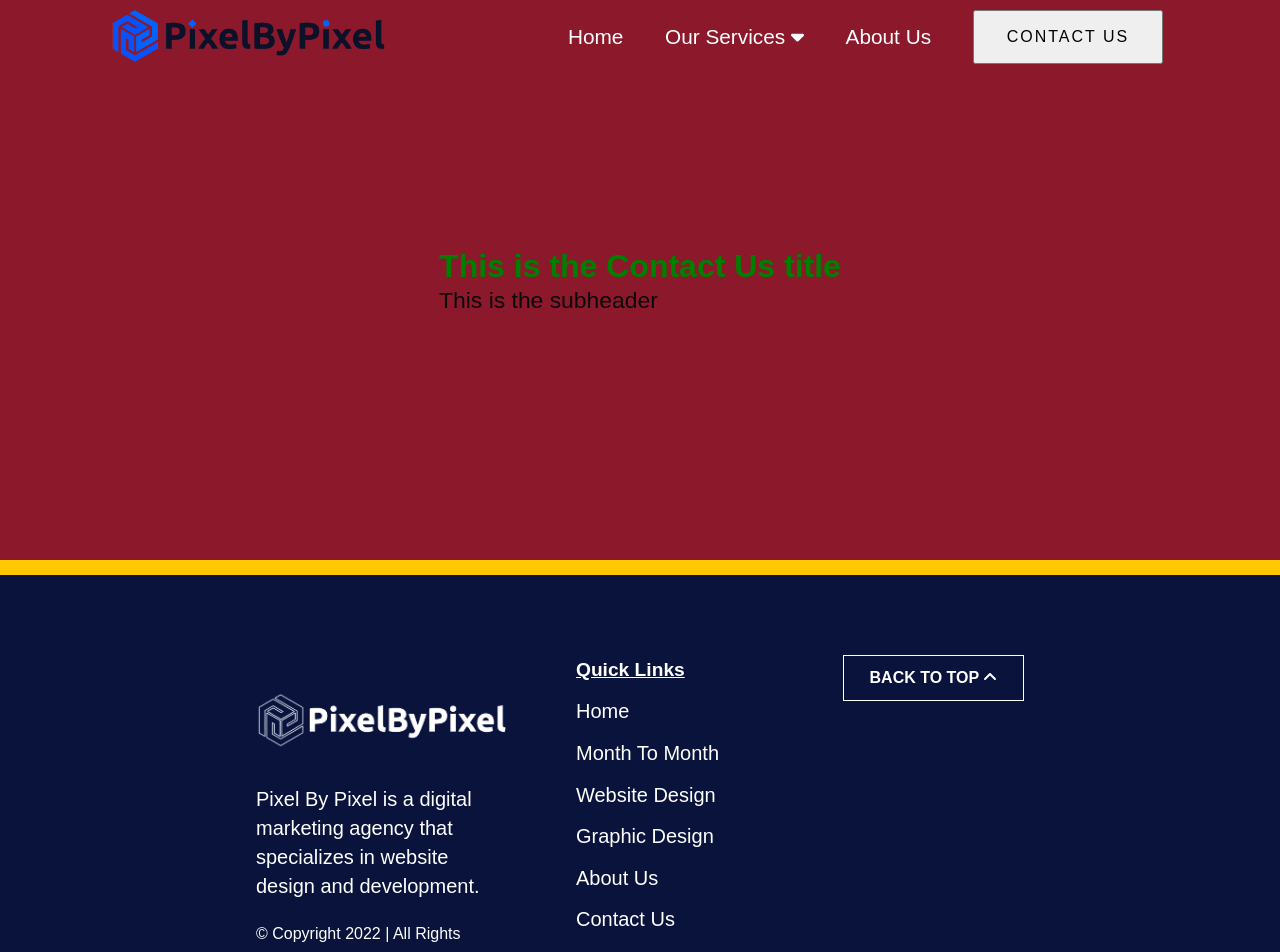
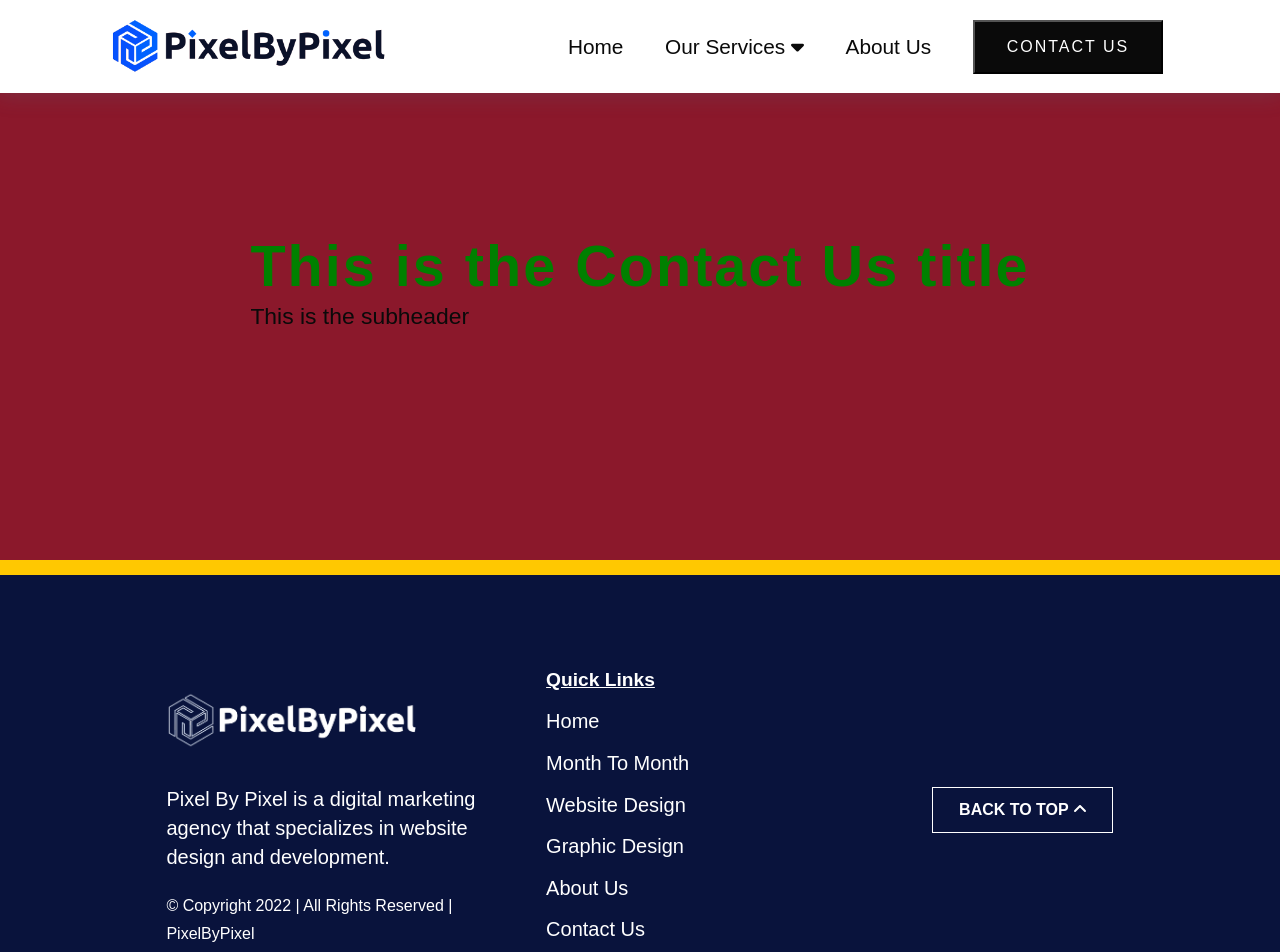
Before and after one commit to Iancahn/PixelByPixel, a React (Create React App) app: page /contact in a window 1280 px wide. Shown: the top 952 px of the page. Built offline with nearby package versions, Linux system fonts and the light colour scheme; a web font is replaced by a local one.

Commit message:
Styling : Changes

```diff
--- /dev/null
+++ b/src/components/BlackLine.jsx
@@ -0,0 +1,19 @@
+import React from 'react';
+// import Animation
+// import { motion } from "framer-motion";
+// import components
+
+// import images
+
+
+function BlackLine(props) {
+    return (
+        <div className="black-line">
+            <div>
+                <h3 className="black-line-header">{props.title}</h3>
+            </div>
+        </div>
+    )
+}
+
+export default BlackLine;
--- a/src/components/HomeAbout.jsx
+++ b/src/components/HomeAbout.jsx
@@ -8,7 +8,7 @@ import React from 'react';
 
 function HomeAbout() {
     return (
-        <section className="home-about">
+        <section>
             <div className="container">
                 <h2>About Us:</h2>
                 <div className="row">
--- a/src/components/HomeIntro.jsx
+++ b/src/components/HomeIntro.jsx
@@ -4,15 +4,28 @@ import React from 'react';
 // import components
 
 // import images
-
+import homeIntro from '../assets/Intro-Website-design-services.jpg';
 
 function HomeIntro() {
     return (
-        <section className="home-intro">
-            <div className="home-container">
+        <section>
+            <div className="container">
+                <div className="row">
+                    <div className="column">
+                        <h2>How we stand out:</h2>
+                        <p>We believe great website design consists of more than just adding some images and words to a webpage. It's getting the customer to trust your company. It's getting visitors to convert into actual paying customers.</p>
+                        <br />
+                        <p>It's supposed to be your 24/7 always on salesman. Which is why you shouldnt leave this vital business tool in the hands of your "techie" matric nephew. If you are serious about growing your company online, let's have a chat today.</p>
+                    </div>
+                    <div className="column">
+                        <img src={homeIntro} alt="Website design services to help you grow online." className="column-img" />
+                    </div>
+                </div>
+            </div>
+            {/* <div className="home-container">
                 <p id="home-intro-text">Great website design is more than adding some images and words to a webpage. It's getting the customer to trust your company. It's getting visitor to convert into actual paying clients. It's supposed to be your 24/7 always on salesman. Which is why you shouldnt leave this vital business tool in the hands of your "techie" matric nephew. If you are serious about growing your company online, let's have a chat today.</p>
                 <button className="intro-button">Get in Touch</button>
-            </div>
+            </div> */}
         </section>
     )
 }
--- a/src/pages/Home.jsx
+++ b/src/pages/Home.jsx
@@ -4,9 +4,11 @@ import React from 'react';
 // import components
 import HomeHero from '../components/HomeHero';
 import HomeIntro from '../components/HomeIntro';
+import BlackLine from '../components/BlackLine';
 import HomeServices from '../components/HomeServices';
 import HomeWork from '../components/HomeWork';
 import HomeAbout from '../components/HomeAbout';
+
 
 function Home() {
     return (
--- a/src/styles/_elements.scss
+++ b/src/styles/_elements.scss
@@ -36,7 +36,7 @@
 
 
 .white-btn {
-    margin-top: 1em;
+    margin-top: 2em;
     display: inline-block;
     font-weight: 400;
     color: $pixel-black;
@@ -56,12 +56,10 @@
 
 }
 
-
-
 // --------------------------
 
 .black-btn {
-    margin-top: 1em;
+    margin-top: 2em;
     margin-right: 1em;
     display: inline-block;
     font-weight: 400;
--- a/src/styles/_fonts.scss
+++ b/src/styles/_fonts.scss
@@ -1,16 +1,19 @@
 // Font Styling Starts
 
 h1 {
-    font-size: 2rem;
-    line-height: 1.25;
+    font-size: 3.6rem;
+    font-weight: 700;
+    letter-spacing: 2px;
+    line-height: 4.5rem;
     font-weight: 700;
 }
 
 h2 {
-    font-family: $font-stack-bold;
+    font-family: $font-stack;
     line-height: 2.8rem;
-    font-size: 1.875rem;
+    font-size: 2.8rem;
     font-weight: 700;
+    margin-bottom: 0.3em;
 }
 
 h3 {
--- a/src/styles/_home.scss
+++ b/src/styles/_home.scss
@@ -31,15 +31,12 @@ video {
 
 .home-h1 {
     color: $pixel-white;
-    font-size: 3.6rem;
-    letter-spacing: 2px;
-    line-height: 4.5rem;
-    font-weight: 700;
     max-width: 45vw;
 }
 
 .home-intro {
-    background: $pixel-yellow url('../assets/pattern.svg') repeat-y center;
+    // background: $pixel-yellow url('../assets/pattern.svg') repeat-y center;
+    background-color: $pixel-black;
 }
 
 .home-container {
--- a/src/styles/_navbar.scss
+++ b/src/styles/_navbar.scss
@@ -7,7 +7,7 @@ ul {
 }
 
 a {
-    color: $pixel-white;
+    color: $pixel-black;
     text-decoration: none;
 }
 
@@ -40,21 +40,21 @@ nav {
     padding: 0em 1em;
     text-align: center;
     display: block;
-    color: $pixel-white;
+    color: $pixel-black;
     font-size: 1.3rem;
 }
 
 .main-nav a:hover {
-    color: $pixel-blue;
+    color: $pixel-black;
     transition: 0.1s ease-in-out;
 }
 
 header {
     z-index: 999;
     width: 100%;
-    padding: 0em 5em;
-    // background-color: $pixel-white;
-    // box-shadow: rgb(94 98 119 / 20%) 0 0 20px 1px;
+    padding: 0.6em 5em;
+    background-color: $pixel-white;
+    box-shadow: rgb(94 98 119 / 30%) 0 0 20px 2px;
     display: flex;
     justify-content: space-between;
     position: fixed;
@@ -102,10 +102,19 @@ header {
 }
 
 .contact-us-btn {
+    background-color: $pixel-black;
+    color: white;
     font-size: 1rem;
     padding: 1rem 2rem;
     text-transform: uppercase;
     letter-spacing: 2px;
+    cursor: pointer;
+    transition: .2s ease-in-out;
+
+    &:hover {
+        background-color: $pixel-blue;
+        border: 2px solid $pixel-blue;
+    }
 }
 
 // Navbar ends
--- a/src/styles/app.scss
+++ b/src/styles/app.scss
@@ -1,7 +1,9 @@
 // Primary fonts and colors
 
 $font-stack: futura-pt, sans-serif;
+// 300 400 500
 $font-stack-bold: futura-pt-bold, sans-serif;
+// 700
 $pixel-blue: #0065f2;
 $pixel-blueAccent: #0846f3;
 $pixel-darkBlue: #09133c;
@@ -39,7 +41,7 @@ body {
 }
 
 section {
-    padding: 8.5em 0;
+    padding: 5.5em 0;
 }
 
 .call-to-action {
@@ -52,7 +54,7 @@ section {
 }
 
 .container {
-    max-width: 60vw;
+    max-width: 74vw;
     margin: auto;
 }
 
@@ -63,12 +65,22 @@ section {
 
 .row {
     display: flex;
+    -webkit-align-items: center;
+    align-items: center;
 }
 
 .column {
     float: left;
     flex: 50%;
-    padding: 1em 2em 1em 0em;
+    display: flex;
+    flex-direction: column;
+    padding: 1em 2em 1em 1em;
+}
+
+.column-img {
+    max-width: 100%;
+    object-fit: cover;
+    border-radius: 2px;
 }
 
 /* Clear floats after the columns */
@@ -154,3 +166,13 @@ footer h4 {
 .footer-up {
     float: right;
 }
+
+.black-line {
+    background: $pixel-black;
+    text-align: center;
+    padding: 3em 0;
+
+    h3 {
+        color: $pixel-white;
+    }
+}
```
Also changed, not shown: src/assets/Intro-Website-design-services.jpg (added).
